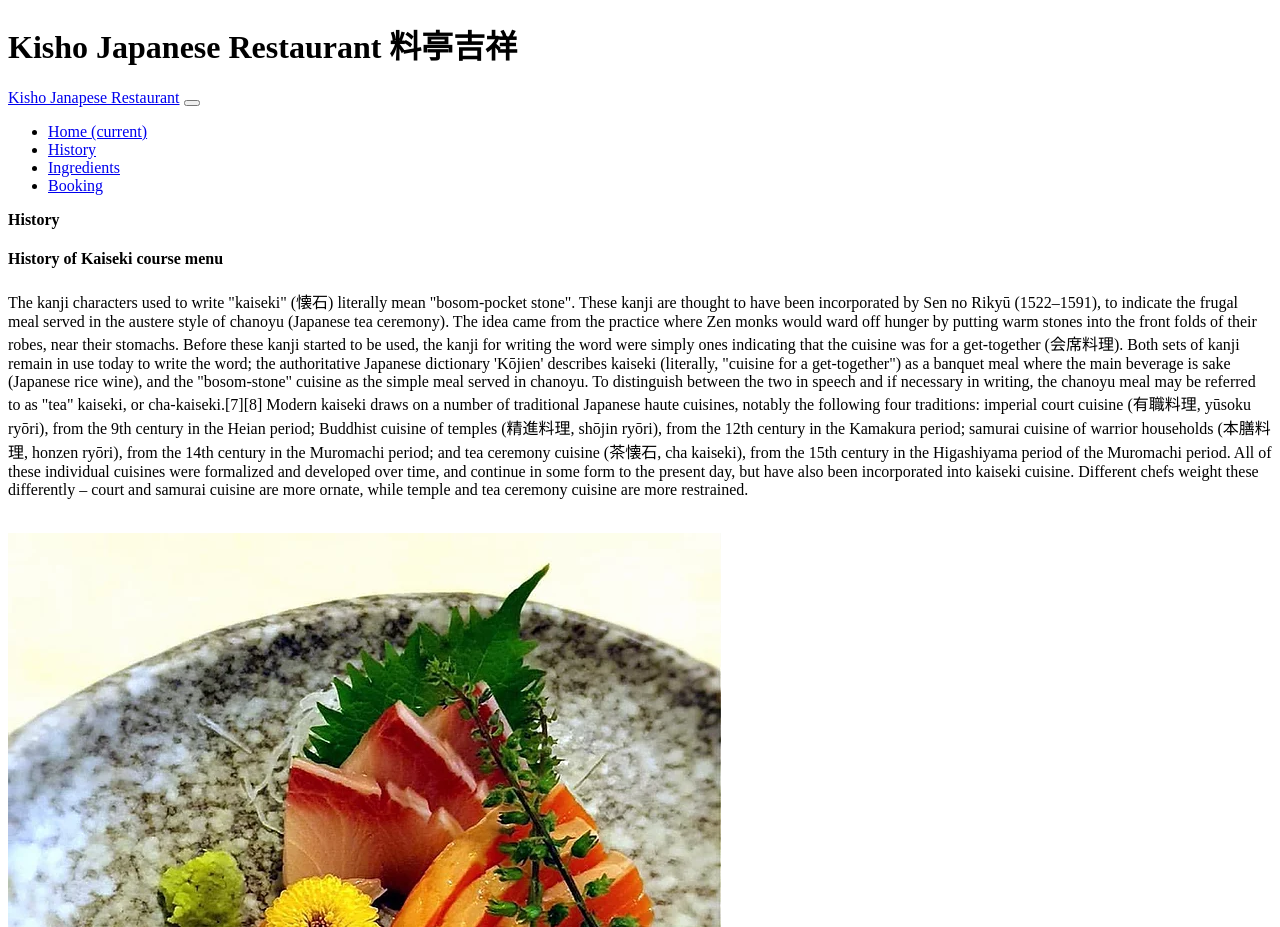
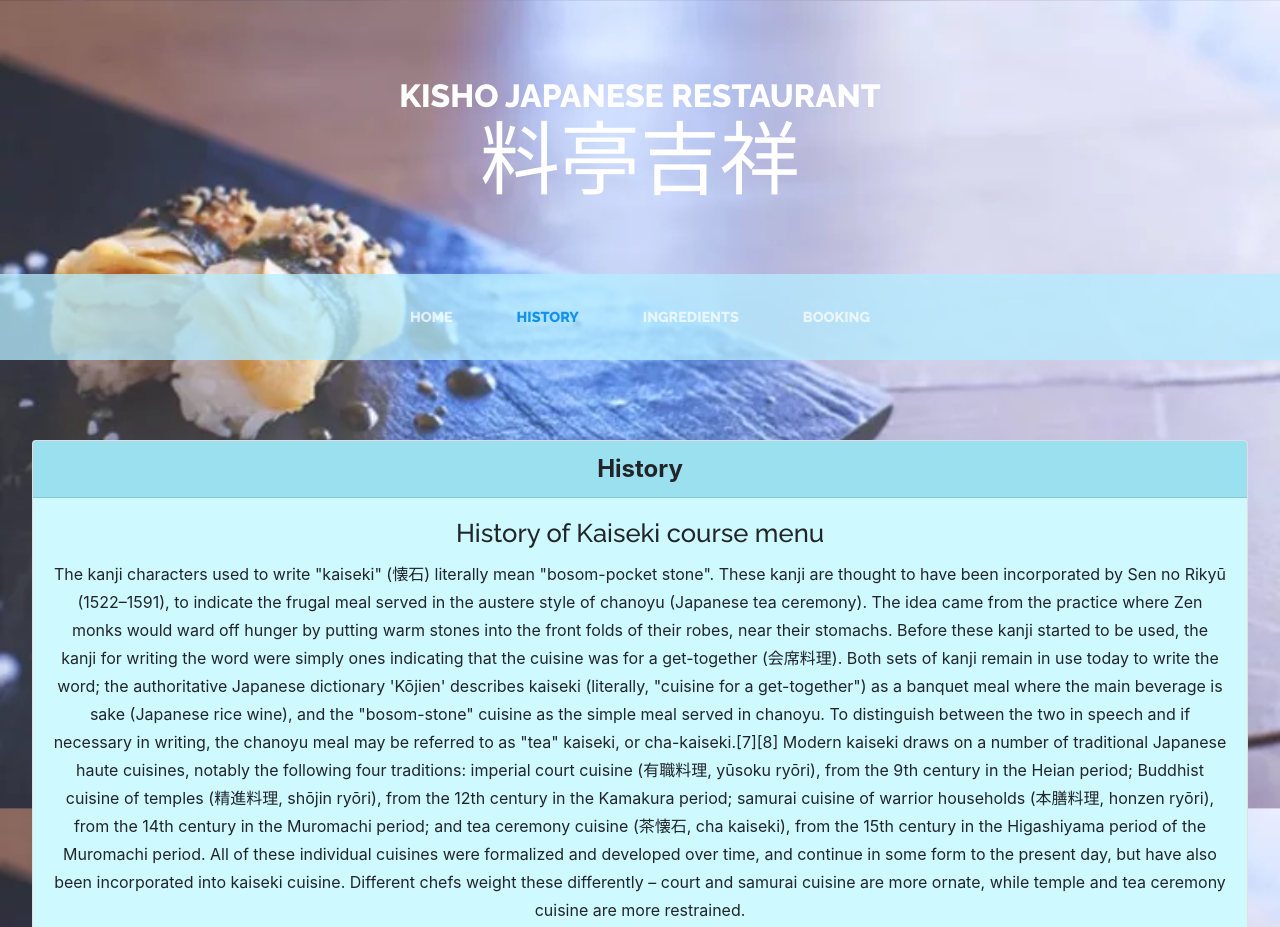
Before and after one commit to soonkeik123/IA2020C, a plain HTML site: page Final Exam/Q2.html in a window 1280 px wide. Shown: the top 927 px of the page. Drawn offline with Linux system fonts and the light colour scheme; the site is published under a folder, as on GitHub Pages, so addresses that start at the root find nothing.

Commit message:
Update Q2.html

```diff
--- a/Final Exam/Q2.html
+++ b/Final Exam/Q2.html
@@ -4,17 +4,17 @@
         <meta charset="UTF-8">
         <meta name="viewport" content="width=device-width, initial-scale=1.0">
         <meta name="author" content="LIM SOON KEIK B200040A">
-        <link rel="stylesheet" href="/css&js/final.css">
+        <link rel="stylesheet" href="css&js/final.css">
         <!-- Bootstrap core CSS -->
-        <link href="/css(template)/business-casual.min.css" rel="stylesheet">
+        <link href="css(template)/business-casual.min.css" rel="stylesheet">
 
         <!-- Custom fonts for this template -->
         <link href="https://fonts.googleapis.com/css?family=Raleway:100,100i,200,200i,300,300i,400,400i,500,500i,600,600i,700,700i,800,800i,900,900i" rel="stylesheet">
         <link href="https://fonts.googleapis.com/css?family=Lora:400,400i,700,700i" rel="stylesheet">
 
         <!-- Custom styles for this template -->
-        <link href="/css(template)/business-casual.css" rel="stylesheet">
-        <link rel="stylesheet" href="/vendor(template)/bootstrap/css/bootstrap.css">
+        <link href="css(template)/business-casual.css" rel="stylesheet">
+        <link rel="stylesheet" href="vendor(template)/bootstrap/css/bootstrap.css">
         <title>料亭吉祥</title>
     </head>
 <body>
@@ -117,9 +117,9 @@
     </footer>
 
     <!-- Bootstrap core JavaScript -->
-    <script src="/vendor(template)/jquery/jquery.min.js"></script>
-    <script src="/vendor(template)/jquery/jquery.slim.js"></script>
-    <script src="/vendor(template)/bootstrap/js/bootstrap.bundle.js"></script>
-    <script src="/vendor(template)/bootstrap/js/bootstrap.bundle.min.js"></script>
+    <script src="vendor(template)/jquery/jquery.min.js"></script>
+    <script src="vendor(template)/jquery/jquery.slim.js"></script>
+    <script src="vendor(template)/bootstrap/js/bootstrap.bundle.js"></script>
+    <script src="vendor(template)/bootstrap/js/bootstrap.bundle.min.js"></script>
 </body>
 </html>
```
